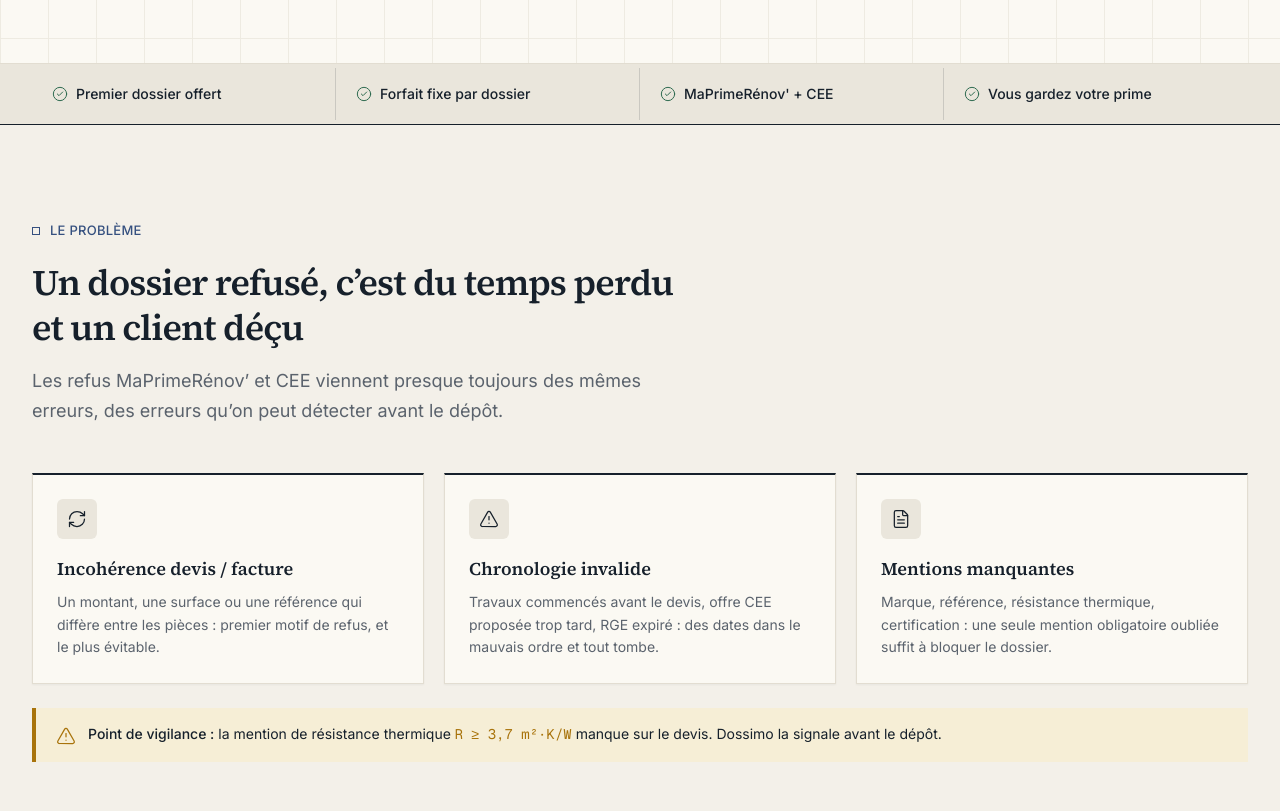
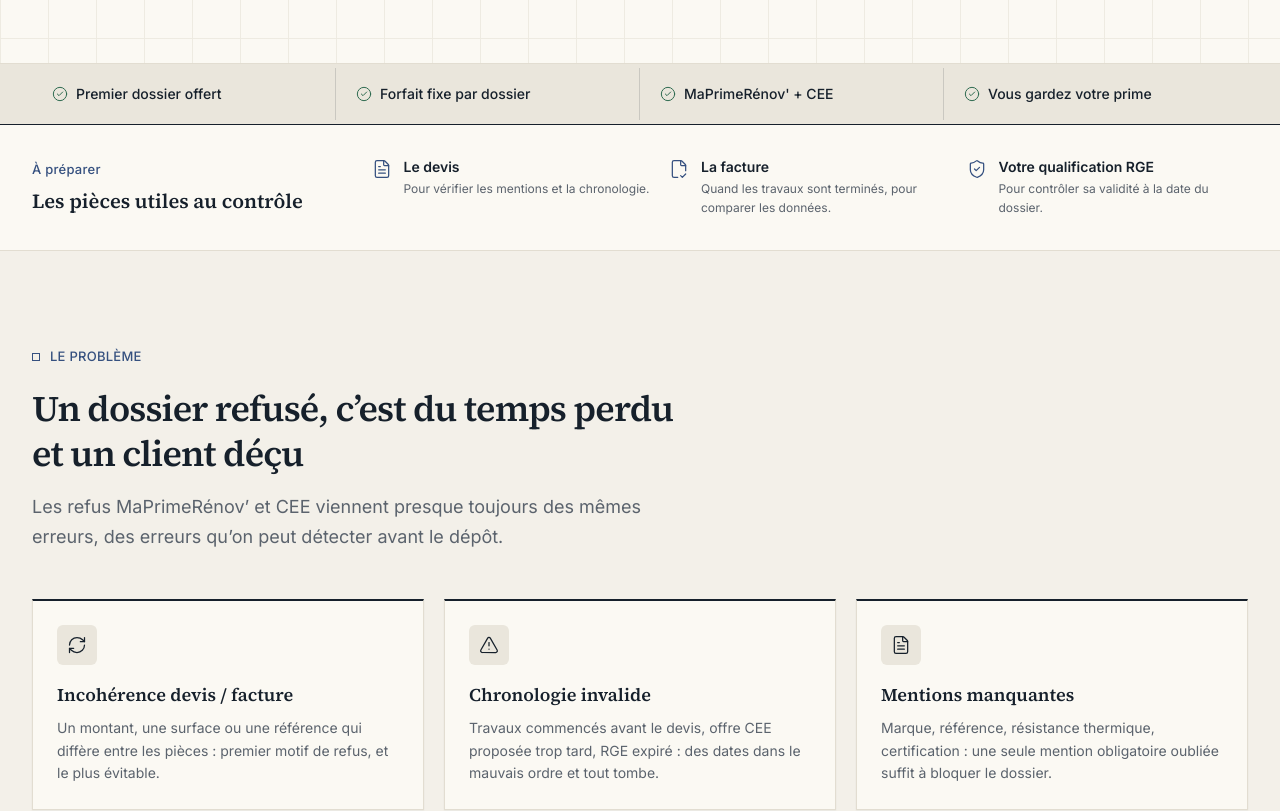
Before and after one commit to max72loop/dossimo, a Next.js app: page / in a window 1280 px wide. Shown: the part 940-1751 px from the top of the page. Built offline with nearby package versions, Linux system fonts and the light colour scheme; no server answers; the database is empty; a web font is replaced by a local one.

Commit message:
Improve landing page navigation and form accessibility

```diff
--- a/src/app/page.tsx
+++ b/src/app/page.tsx
@@ -44,6 +44,7 @@ export default async function Home() {
       <main id="contenu" className="flex-1" tabIndex={-1}>
         <Hero />
         <TrustStrip grille={grille} />
+        <Preparation />
         <Probleme />
         <Difference />
         <PourQui />
@@ -858,10 +859,43 @@ function Reassurance() {
   );
 }
 
+/* ---------------------------------------------------------- Préparation */
+function Preparation() {
+  const pieces = [
+    { icon: FileText, title: "Le devis", body: "Pour vérifier les mentions et la chronologie." },
+    { icon: FileCheck2, title: "La facture", body: "Quand les travaux sont terminés, pour comparer les données." },
+    { icon: ShieldCheck, title: "Votre qualification RGE", body: "Pour contrôler sa validité à la date du dossier." },
+  ];
+
+  return (
+    <aside className="border-b border-filigrane bg-blanc-casse py-8" aria-labelledby="preparation-title">
+      <Shell>
+        <div className="grid gap-6 lg:grid-cols-[0.72fr_2fr] lg:items-center">
+          <div>
+            <p className="label text-tampon">À préparer</p>
+            <h2 id="preparation-title" className="mt-2 font-serif text-xl font-semibold text-encre">Les pièces utiles au contrôle</h2>
+          </div>
+          <ul className="grid gap-4 sm:grid-cols-3">
+            {pieces.map((piece) => (
+              <li key={piece.title} className="flex items-start gap-3">
+                <piece.icon className="mt-0.5 h-5 w-5 shrink-0 text-tampon" strokeWidth={1.5} />
+                <div>
+                  <p className="text-sm font-semibold text-encre">{piece.title}</p>
+                  <p className="mt-0.5 text-xs leading-relaxed text-ardoise">{piece.body}</p>
+                </div>
+              </li>
+            ))}
+          </ul>
+        </div>
+      </Shell>
+    </aside>
+  );
+}
+
 /* --------------------------------------------------------------- Pricing */
 function Pricing({ grille }: { grille: GrilleAffichee | null }) {
   return (
-    <section className="py-20 sm:py-24">
+    <section id="tarifs" className="py-20 sm:py-24">
       <Shell>
         <div className="border border-encre bg-encre px-6 py-12 sm:px-14 sm:py-14">
           <div className="max-w-2xl">
@@ -1045,6 +1079,9 @@ function Faq() {
             </details>
           ))}
         </div>
+        <div className="mt-8 border-l-4 border-l-tampon bg-info-bg px-5 py-4 text-sm text-encre">
+          Une question qui n&rsquo;est pas dans cette liste ? <a href="#contact" className={`font-semibold text-tampon underline underline-offset-4 ${FOCUS}`}>Écrivez-nous</a> : nous vous répondons avant votre premier dossier.
+        </div>
       </div>
     </section>
   );
--- a/src/components/landing/lead-form.tsx
+++ b/src/components/landing/lead-form.tsx
@@ -49,7 +49,7 @@ export function LeadForm() {
     "mt-1.5 h-11 w-full rounded border border-filigrane bg-blanc-casse px-3.5 text-sm text-encre placeholder:text-encre-claire outline-none transition focus:border-tampon focus:ring-2 focus:ring-tampon/15";
 
   return (
-    <form onSubmit={handleSubmit} className="grid grid-cols-1 gap-4 sm:grid-cols-2">
+    <form onSubmit={handleSubmit} className="grid grid-cols-1 gap-4 sm:grid-cols-2" aria-busy={status === "loading"}>
       <div className="sm:col-span-2">
         <label htmlFor="lead-email" className={labelClass}>
           Email professionnel
@@ -58,6 +58,7 @@ export function LeadForm() {
           id="lead-email"
           type="email"
           required
+          autoComplete="email"
           placeholder="vous@entreprise.fr"
           value={email}
           onChange={(e) => setEmail(e.target.value)}
@@ -71,6 +72,7 @@ export function LeadForm() {
         <input
           id="lead-entreprise"
           type="text"
+          autoComplete="organization"
           placeholder="Nom de l'entreprise"
           value={entreprise}
           onChange={(e) => setEntreprise(e.target.value)}
@@ -84,6 +86,7 @@ export function LeadForm() {
         <input
           id="lead-tel"
           type="tel"
+          autoComplete="tel"
           placeholder="06 12 34 56 78"
           value={telephone}
           onChange={(e) => setTelephone(e.target.value)}
@@ -91,7 +94,7 @@ export function LeadForm() {
         />
       </div>
       {error && (
-        <p className="flex items-start gap-2 text-[0.813rem] text-erreur sm:col-span-2">
+        <p role="alert" className="flex items-start gap-2 text-[0.813rem] text-erreur sm:col-span-2">
           <AlertCircle className="mt-px h-4 w-4 shrink-0" strokeWidth={1.5} />
           {error}
         </p>
--- a/src/components/landing/site-header.tsx
+++ b/src/components/landing/site-header.tsx
@@ -9,6 +9,7 @@ const NAV = [
   { href: "#difference", label: "Votre indépendance" },
   { href: "#etapes", label: "Le contrôle" },
   { href: "#relecture", label: "Vos documents" },
+  { href: "#tarifs", label: "Tarifs" },
   { href: "#faq", label: "FAQ" },
 ];
 
```
